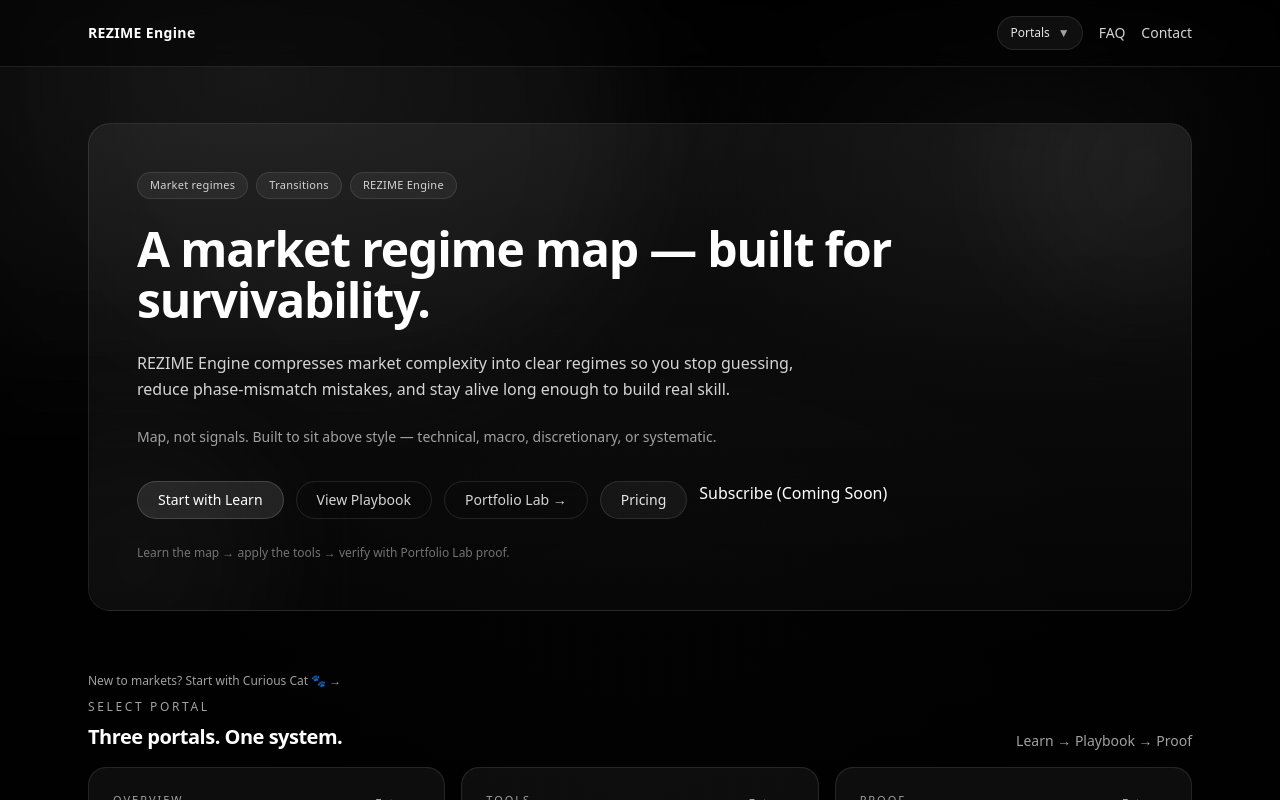
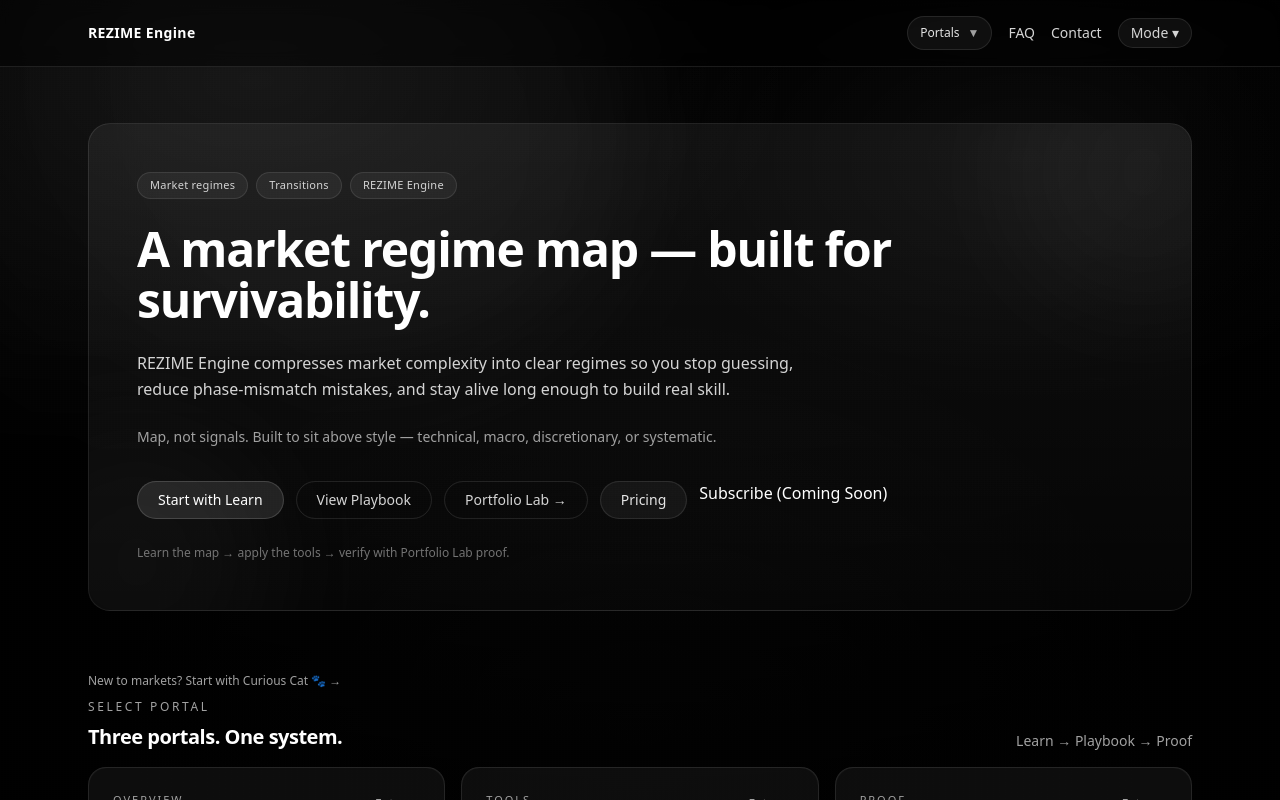
Before and after one commit to dasMustr/rezimeengine, a Next.js app: page / in a window 1280 px wide. Built offline with nearby package versions, Linux system fonts and the light colour scheme.

Commit message:
curious cat

```diff
--- a/app/components/Nav.tsx
+++ b/app/components/Nav.tsx
@@ -1,9 +1,12 @@
 "use client";
 
 import Link from "next/link";
+import { useState } from "react";
 import PortalMenu from "./PortalMenu";
 
 export default function Nav() {
+  const [open, setOpen] = useState(false);
+
   return (
     <header className="sticky top-0 z-50 border-b border-white/10 bg-black/50 backdrop-blur">
       <div className="mx-auto flex max-w-6xl items-center justify-between px-6 py-4">
@@ -13,18 +16,50 @@ export default function Nav() {
 
         <div className="flex items-center gap-4">
           <PortalMenu />
-          <Link
-            href="/faq"
-            className="text-sm text-neutral-300 hover:text-white"
-          >
+
+          <Link href="/faq" className="text-sm text-neutral-300 hover:text-white">
             FAQ
           </Link>
-          <Link
-            href="/contact"
-            className="text-sm text-neutral-300 hover:text-white"
-          >
+
+          <Link href="/contact" className="text-sm text-neutral-300 hover:text-white">
             Contact
           </Link>
+
+          {/* MODE SWITCH */}
+          <div className="relative">
+            <button
+              onClick={() => setOpen(!open)}
+              className="text-sm text-neutral-300 hover:text-white border border-white/10 rounded-full px-3 py-1 bg-white/5"
+            >
+              Mode ▾
+            </button>
+
+            {open && (
+              <div className="absolute right-0 mt-2 w-48 rounded-xl border border-white/10 bg-black/90 backdrop-blur shadow-lg">
+                <Link
+                  href="/"
+                  onClick={() => setOpen(false)}
+                  className="block px-4 py-2 text-sm text-neutral-300 hover:text-white hover:bg-white/5"
+                >
+                  Active Participant
+                </Link>
+                <Link
+                  href="/start"
+                  onClick={() => setOpen(false)}
+                  className="block px-4 py-2 text-sm text-neutral-300 hover:text-white hover:bg-white/5"
+                >
+                  Curious Cat 🐾
+                </Link>
+                <Link
+                  href="/pricing"
+                  onClick={() => setOpen(false)}
+                  className="block px-4 py-2 text-sm text-neutral-300 hover:text-white hover:bg-white/5"
+                >
+                  Pricing
+                </Link>
+              </div>
+            )}
+          </div>
         </div>
       </div>
     </header>
--- a/app/page.tsx
+++ b/app/page.tsx
@@ -145,7 +145,6 @@ export default function HomePage() {
 >
   New to markets? Start with Curious Cat 🐾 →
 </Link>
-
       {/* PORTALS */}
       <Reveal delayMs={80} className="mt-2">
         <div className="space-y-4">
```
